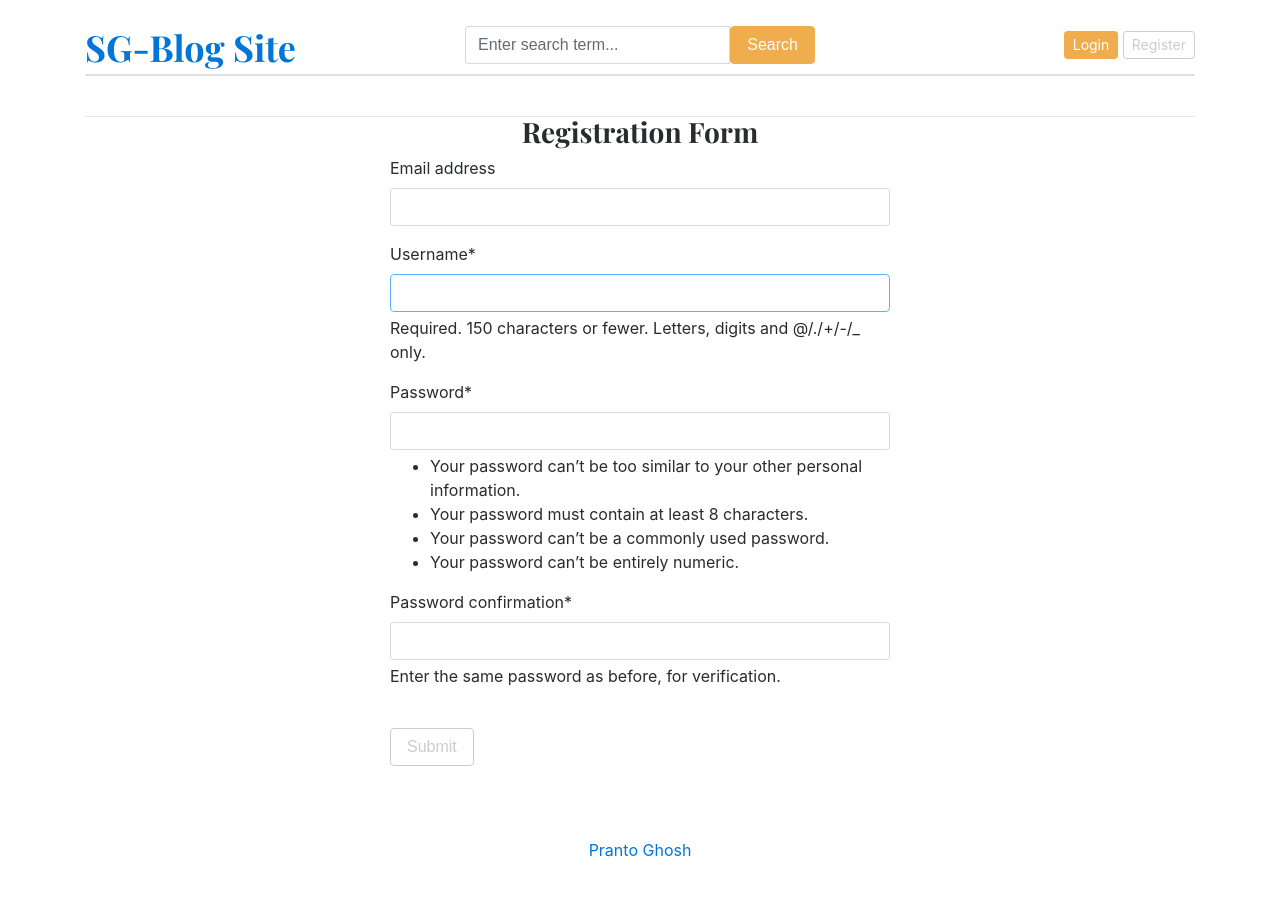
After one commit to SuperKhool/django_blog_site, a Django app: page /register/ in a window 1280 px wide. The commit adds this page. Run offline with Django 5.2, Linux system fonts and the light colour scheme; data that the repository does not hold is empty; some libraries are stand-ins or nearby versions.

Commit message:
Log_in / Log_out (User_Authentication)

```diff
--- /dev/null
+++ b/blog_main/forms.py
@@ -0,0 +1,7 @@
+from django.contrib.auth.models import User
+from django.contrib.auth.forms import UserCreationForm
+
+class RegForm(UserCreationForm):
+    class Meta:
+        model = User
+        fields = ("email","username","password1","password2")
--- a/blog_main/settings.py
+++ b/blog_main/settings.py
@@ -38,6 +38,8 @@ INSTALLED_APPS = [
     'django.contrib.messages',
     'django.contrib.staticfiles',
     'blogs',
+    'crispy_forms',
+    'crispy_bootstrap4',
 ]
 
 MIDDLEWARE = [
@@ -130,3 +132,5 @@ MEDIA_ROOT = BASE_DIR / 'media'
 # https://docs.djangoproject.com/en/5.0/ref/settings/#default-auto-field
 
 DEFAULT_AUTO_FIELD = 'django.db.models.BigAutoField'
+
+CRISPY_TEMPLATE_PACK = 'bootstrap4'
--- a/blog_main/urls.py
+++ b/blog_main/urls.py
@@ -26,8 +26,11 @@ urlpatterns = [
     path('admin/', admin.site.urls),
     path('',views.home,name='home'),
     path('category/',include('blogs.urls')),
-    path('<slug:slug>/',BlogViews.blogs,name='blogs'),
-    path('blogs/search/',BlogViews.search,name='search')
+    path('blog/<slug:slug>/',BlogViews.blogs,name='blogs'),
+    path('blogs/search/',BlogViews.search,name='search'),
+    path('register/',views.register,name='register'),
+    path('login/',views.login,name="login"),
+    path('logout/',views.logout,name='logout'),
 ]
 
 
--- a/blog_main/views.py
+++ b/blog_main/views.py
@@ -1,5 +1,9 @@
+from django.http import HttpResponse
 from django.shortcuts import render, redirect
 from blogs.models import category ,Blog
+from .forms import RegForm
+from django.contrib.auth.forms import AuthenticationForm
+from django.contrib import auth
 
 def home(request):
     category_list=category.objects.all()
@@ -13,3 +17,46 @@ def home(request):
 
     }
     return render(request,'home.html',context)
+
+def register(request):
+    if request.method == 'POST':
+        form=RegForm(request.POST)
+        if form.is_valid():
+            form.save()
+            return redirect('register')
+        else:
+            return HttpResponse("Please Provide Valid Information!")
+    else:
+        form=RegForm()
+    context={
+        'form':form
+    }
+    return render(request,'registration.html',context)
+
+
+def login(request):
+
+    if request.method == 'POST':
+        login_form=AuthenticationForm(request,request.POST)
+        if login_form.is_valid():
+            username = login_form.cleaned_data['username']
+            password = login_form.cleaned_data['password']
+
+            user = auth.authenticate(username=username,password=password)
+            if user is not None:
+                auth.login(request,user)
+                return redirect('home')
+            else:
+                return redirect('register')
+
+    else:
+        login_form=AuthenticationForm()
+    context={
+        'login_form':login_form
+    }
+    return render(request,'login.html',context)
+
+
+def logout(requset):
+    auth.logout(requset)
+    return redirect('home')
--- a/blogs/views.py
+++ b/blogs/views.py
@@ -22,6 +22,7 @@ def post_by_category(req,category_id):
 
 
 
+
 def blogs(request,slug):
     single_post=get_object_or_404(Blog,slug=slug,status='Published',)
     context={
--- a/templates/base.html
+++ b/templates/base.html
@@ -28,23 +28,23 @@
           </div>
 
           <div class="col-4 d-flex justify-content-end align-items-center">
-            <a class="btn btn-sm btn-warning" href="#">Login</a> &nbsp;
-            <a class="btn btn-sm btn-outline-secondary" href="#">Register</a>
+            {% if not user.is_authenticated %}
+            <a class="btn btn-sm btn-warning" href="{% url 'login' %}">Login</a> &nbsp;
+            <a class="btn btn-sm btn-outline-secondary" href="{% url 'register' %}">Register</a>
+            {% else %}
+            <span>You are Logged in as {{ user }}</span>
+            &emsp;
+            <span><a href="{% url 'logout' %}">Logout</a> </span>
+            {% endif %}
           </div>
         </div>
-
-
-
-      <div class="nav-scroller py-1 mb-2">
-
-        <nav class="nav d-flex justify-content-between">
-          {% for i in category_list%}
-          <a class="p-2 text-muted" href="{% url 'post_by_category' i.id  %}" >{{i.category_name}}</a>
-          {% endfor %}
-        </nav>
-
-      </div>
-<div class="card mb-4"><div class="card-body">
+<div class="card mb-4">
+  <nav class="nav d-flex justify-content-between">
+    {% for i in category_list%}
+    <a class="p-2 text-muted" href="{% url 'post_by_category' i.id  %}" >{{i.category_name}}</a>
+    {% endfor %}
+  </nav>
+  <div class="card-body">
 </div>
 </div>
     </header>
--- /dev/null
+++ b/templates/registration.html
@@ -0,0 +1,12 @@
+{% extends 'base.html' %}
+{% block body %}
+{% load crispy_forms_tags %}
+<h3 class="text-center" > Registration Form </h3>
+<form action="{% url 'register' %}" method="POST" style="width: 500px; margin: auto;">
+    {%csrf_token%}
+        {{ form | crispy }}
+</br>
+    <button type="submit" class="btn btn-outline-secondary">Submit</button>
+</form>
+
+{% endblock %}
```
Also changed, not shown: templates/login.html (added, +12 -0 lines).
